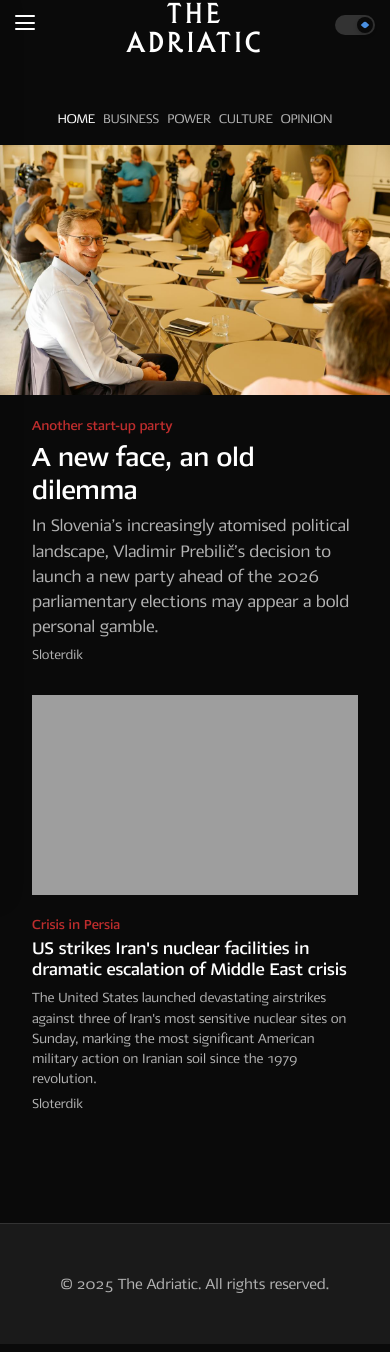
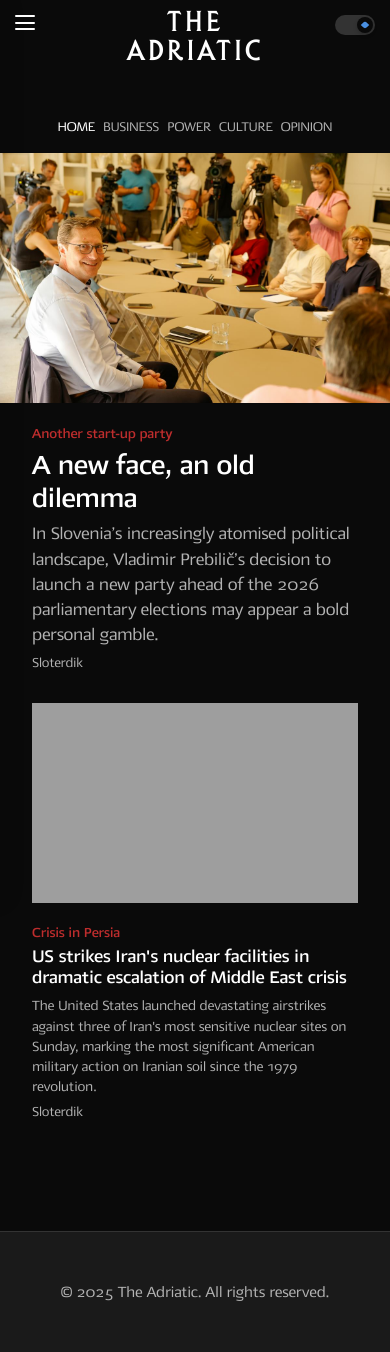
Before and after one commit to tfhoerest/azt, a Jekyll site: the page built from index.html, in a window 390 px wide. Built offline with Jekyll 4.4.1, drawn with Linux system fonts in a browser that asks for light colours; some web fonts are replaced; the list of posts is cut into pages by our own code.

Commit message:
Update default.html

```diff
--- a/_layouts/default.html
+++ b/_layouts/default.html
@@ -613,7 +613,7 @@
   .masthead-container {
     max-width: none;
     margin: 0;
-    padding-top: 8;
+    padding-top: 8px;
     padding-left: 0;
     padding-right: 0;
     padding-bottom: 0;
```
